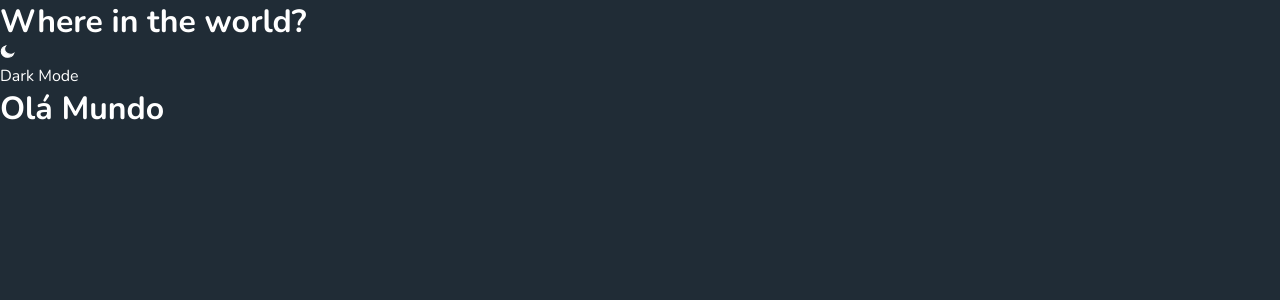
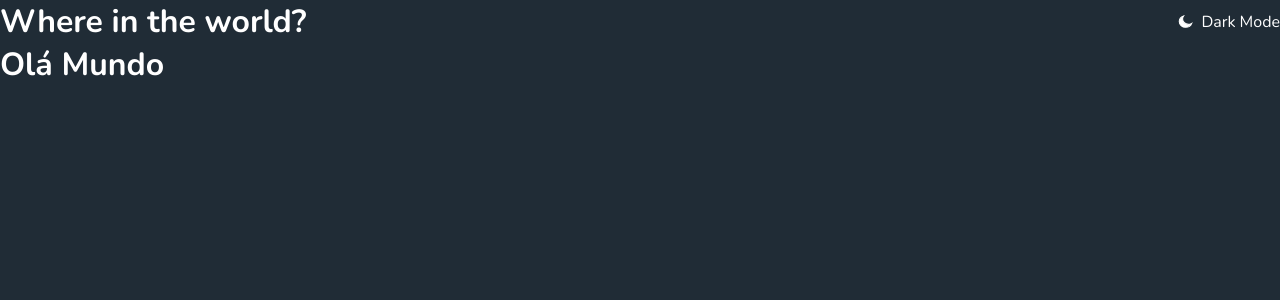
Before and after one commit to antoniobiasotti/Projeto_Oficina, a Next.js app: page / in a window 1280 px wide. Shown: the top 300 px of the page. Built offline with nearby package versions, Linux system fonts and the light colour scheme.

Commit message:
styling component Header

```diff
--- a/src/components/Header/Header.module.css
+++ b/src/components/Header/Header.module.css
@@ -0,0 +1,12 @@
+.header {
+  display: flex;
+  align-items: center;
+  justify-content: space-between;
+}
+
+.darkMode div {
+  display: flex;
+  align-items: center;
+  justify-content: space-between;
+  gap: 0.5rem;
+}
```
